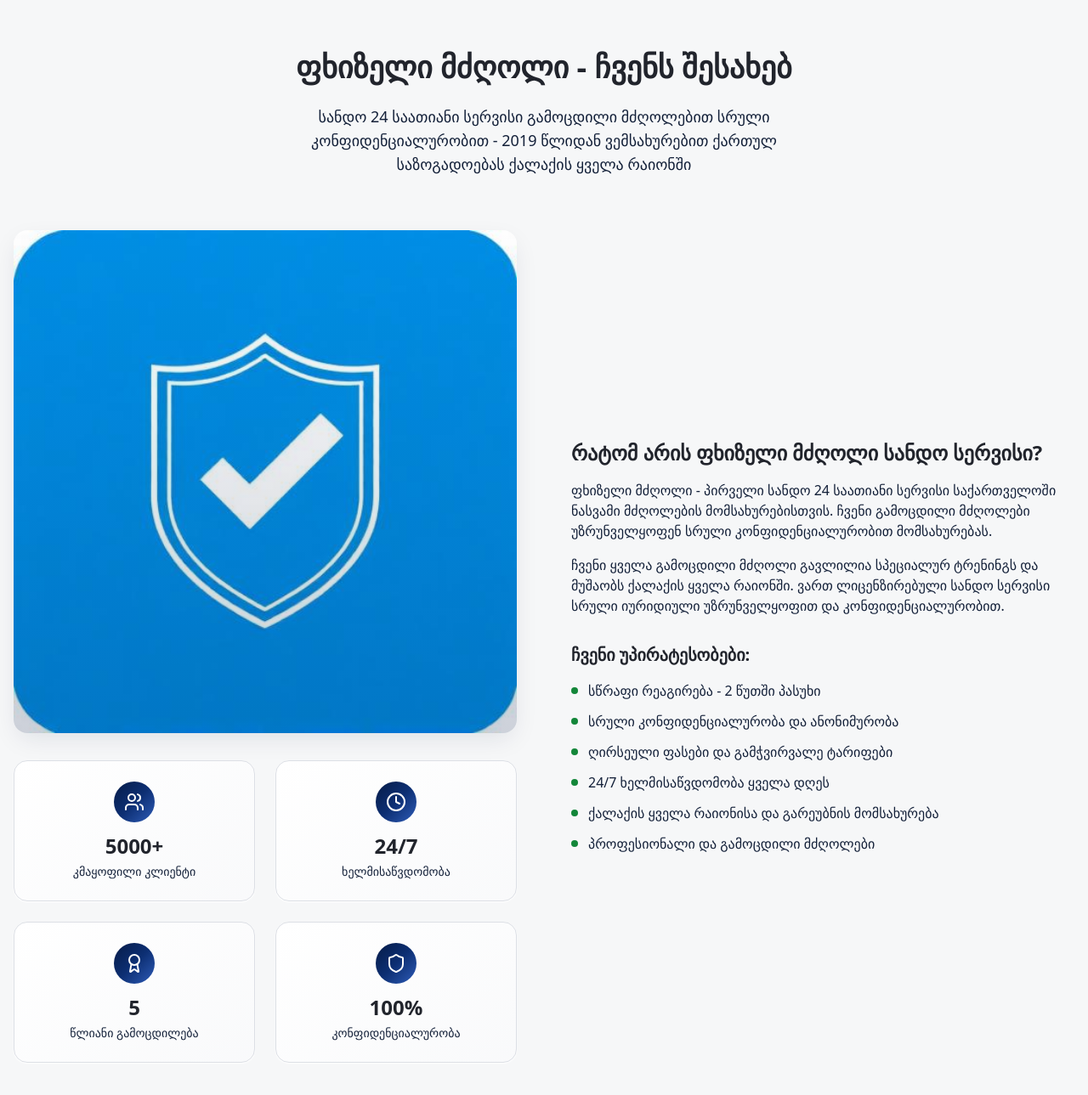
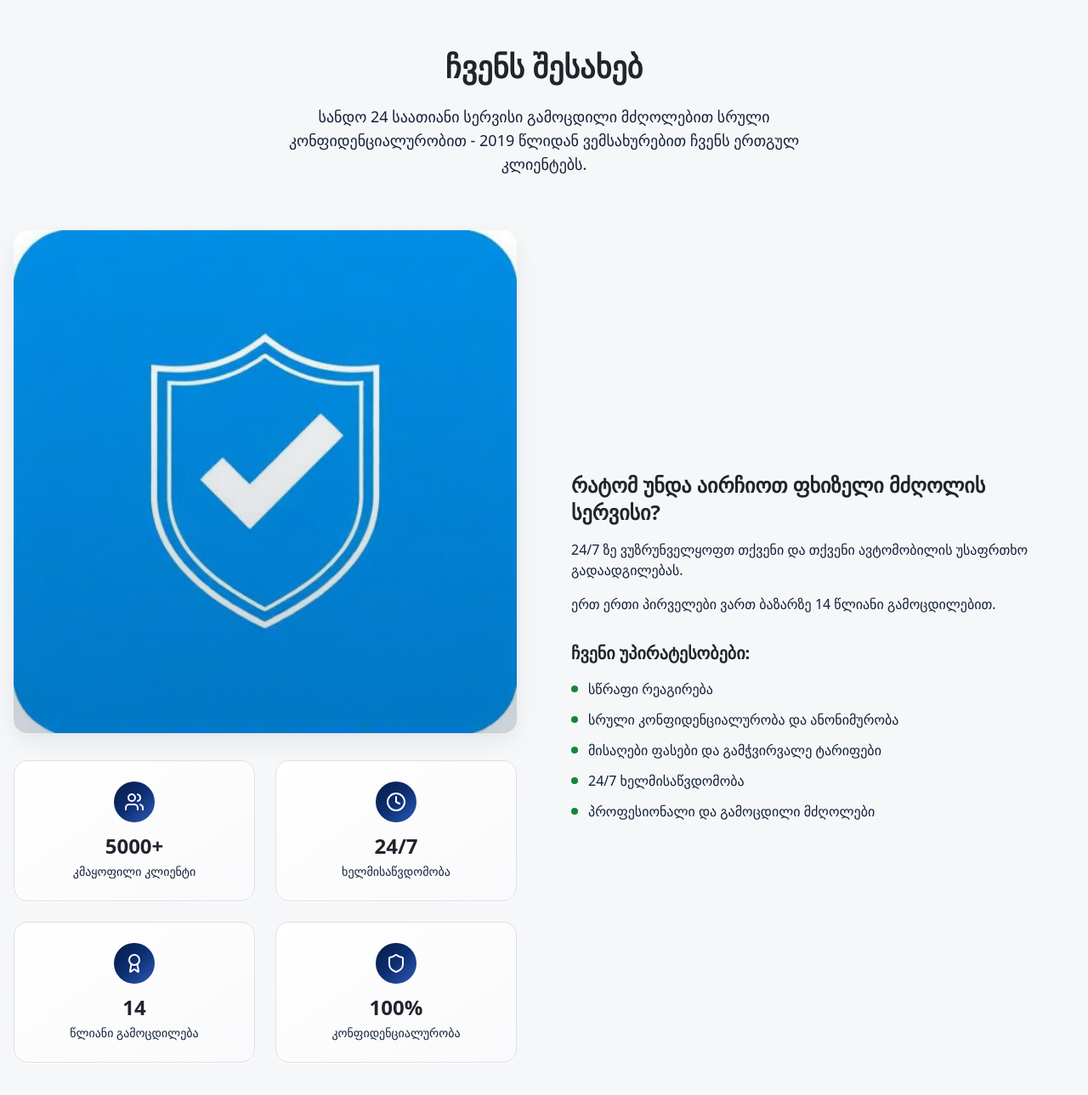
Before and after one commit to dkharshiladze/pixel-swift-sparkle, a React (Vite) app: page / in a window 1280 px wide. Shown: the part 2021-3310 px from the top of the page at 85% size. Built offline with nearby package versions, Linux system fonts and the light colour scheme.

Commit message:
Update AboutSection.tsx

```diff
--- a/src/components/sections/AboutSection.tsx
+++ b/src/components/sections/AboutSection.tsx
@@ -6,7 +6,7 @@ export const AboutSection = () => {
   const stats = [
     { icon: <Users className="w-6 h-6" />, number: "5000+", label: "კმაყოფილი კლიენტი" },
     { icon: <Clock className="w-6 h-6" />, number: "24/7", label: "ხელმისაწვდომობა" },
-    { icon: <Award className="w-6 h-6" />, number: "5", label: "წლიანი გამოცდილება" },
+    { icon: <Award className="w-6 h-6" />, number: "14", label: "წლიანი გამოცდილება" },
     { icon: <Shield className="w-6 h-6" />, number: "100%", label: "კონფიდენციალურობა" }
   ];
 
@@ -34,11 +34,11 @@ export const AboutSection = () => {
         {/* Section Header */}
         <div className="text-center mb-16">
           <h2 className="text-3xl md:text-4xl font-bold text-foreground mb-6">
-            ფხიზელი მძღოლი - ჩვენს შესახებ
+            ჩვენს შესახებ
           </h2>
           <p className="text-lg text-muted-foreground max-w-2xl mx-auto">
             სანდო 24 საათიანი სერვისი გამოცდილი მძღოლებით სრული კონფიდენციალურობით -
-            2019 წლიდან ვემსახურებით ქართულ საზოგადოებას ქალაქის ყველა რაიონში
+            2019 წლიდან ვემსახურებით ჩვენს ერთგულ კლიენტებს.
           </p>
         </div>
 
@@ -76,18 +76,15 @@ export const AboutSection = () => {
           <div className="space-y-8">
             <div>
               <h3 className="text-2xl font-bold text-foreground mb-4">
-                რატომ არის ფხიზელი მძღოლი სანდო სერვისი?
+                რატომ უნდა აირჩიოთ ფხიზელი მძღოლის სერვისი?
               </h3>
               <div className="space-y-4 text-muted-foreground">
                 <p>
-                  ფხიზელი მძღოლი - პირველი სანდო 24 საათიანი სერვისი საქართველოში
-                  ნასვამი მძღოლების მომსახურებისთვის. ჩვენი გამოცდილი მძღოლები
-                  უზრუნველყოფენ სრული კონფიდენციალურობით მომსახურებას.
+                  24/7 ზე ვუზრუნველყოფთ თქვენი და თქვენი ავტომობილის
+                  უსაფრთხო გადაადგილებას.
                 </p>
                 <p>
-                  ჩვენი ყველა გამოცდილი მძღოლი გავლილია სპეციალურ ტრენინგს და
-                  მუშაობს ქალაქის ყველა რაიონში. ვართ ლიცენზირებული სანდო სერვისი
-                  სრული იურიდიული უზრუნველყოფით და კონფიდენციალურობით.
+                  ერთ ერთი პირველები ვართ ბაზარზე 14 წლიანი გამოცდილებით.
                 </p>
               </div>
             </div>
@@ -97,11 +94,10 @@ export const AboutSection = () => {
               <h4 className="text-xl font-semibold text-foreground">ჩვენი უპირატესობები:</h4>
               <div className="space-y-3">
                 {[
-                  "სწრაფი რეაგირება - 2 წუთში პასუხი",
+                  "სწრაფი რეაგირება",
                   "სრული კონფიდენციალურობა და ანონიმურობა",
-                  "ღირსეული ფასები და გამჭვირვალე ტარიფები",
-                  "24/7 ხელმისაწვდომობა ყველა დღეს",
-                  "ქალაქის ყველა რაიონისა და გარეუბნის მომსახურება",
+                  "მისაღები ფასები და გამჭვირვალე ტარიფები",
+                  "24/7 ხელმისაწვდომობა",
                   "პროფესიონალი და გამოცდილი მძღოლები"
                 ].map((feature, index) => (
                   <div key={index} className="flex items-center gap-3">
```
